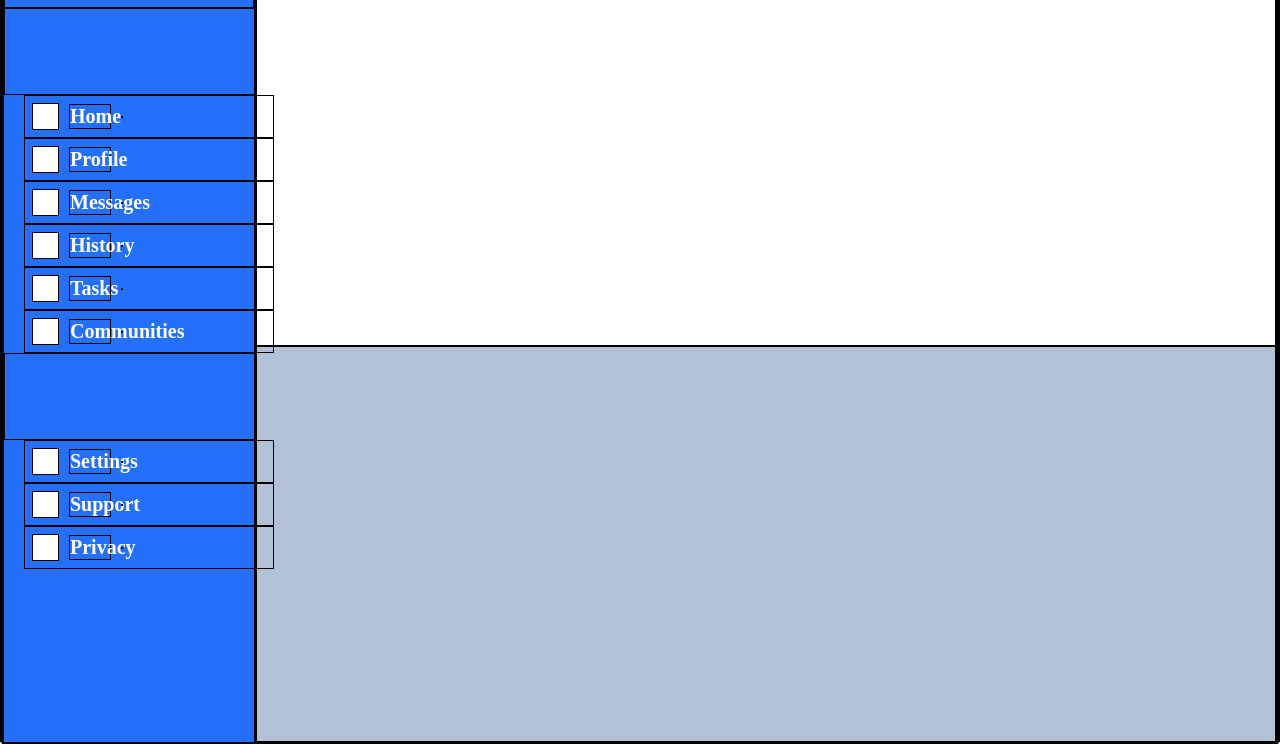
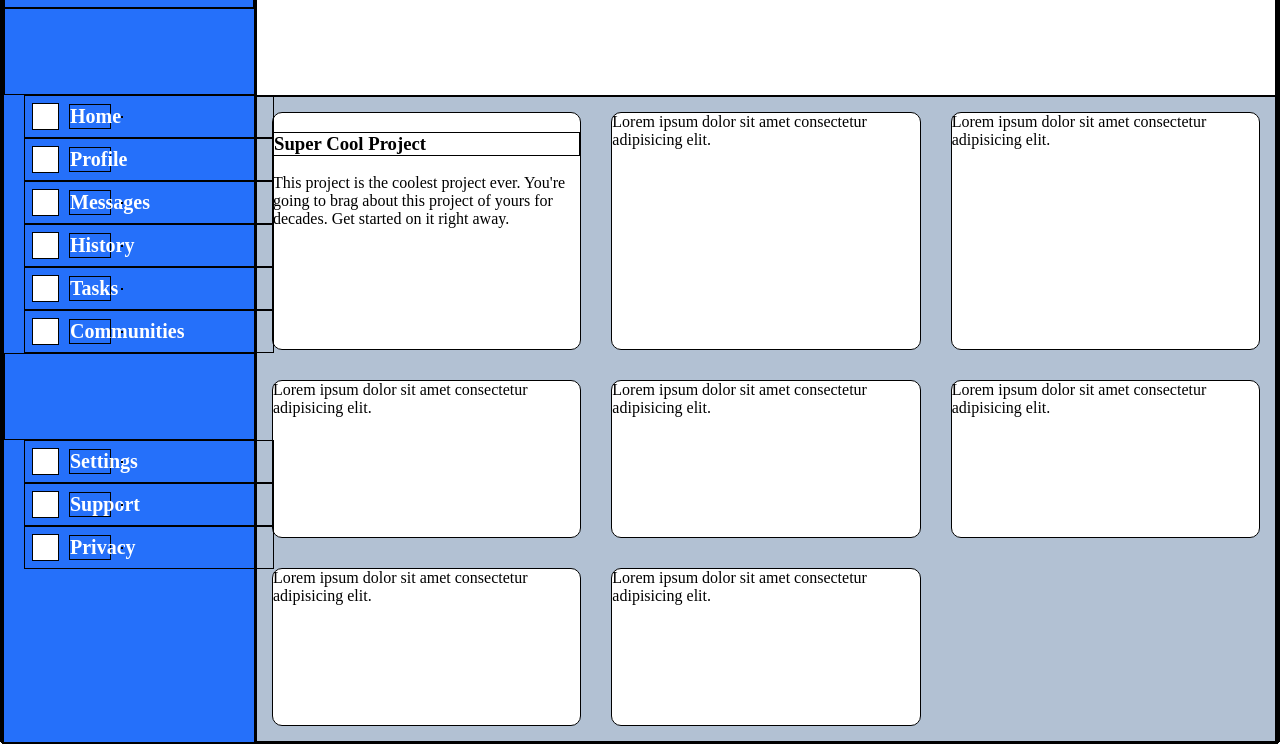
Before and after one commit to matman89/GridExercise, a plain HTML site: page index.html in a window 1280 px wide. Shown: the part 60-804 px from the top of the page. Drawn offline with Linux system fonts and the light colour scheme.

Commit message:
Begin Grid Structure

```diff
--- a/index.html
+++ b/index.html
@@ -71,7 +71,21 @@
 
     <div class="right_side">
         <div class="top_right_bar"></div>
-        <div class="bottom_right_bar"></div>
+        <div class="bottom_right_bar">
+            <div><h3>Super Cool Project</h3>
+
+                This project is the coolest project ever. You're going to brag
+                about this project of yours for decades. Get started on it right
+                away.
+            </div>
+            <div>Lorem ipsum dolor sit amet consectetur adipisicing elit.</div>
+            <div>Lorem ipsum dolor sit amet consectetur adipisicing elit.</div>
+            <div>Lorem ipsum dolor sit amet consectetur adipisicing elit.</div>
+            <div>Lorem ipsum dolor sit amet consectetur adipisicing elit.</div>
+            <div>Lorem ipsum dolor sit amet consectetur adipisicing elit.</div>
+            <div>Lorem ipsum dolor sit amet consectetur adipisicing elit.</div>
+            <div>Lorem ipsum dolor sit amet consectetur adipisicing elit.</div>
+        </div>
     </div>
 </div>
 
--- a/style.css
+++ b/style.css
@@ -140,7 +140,7 @@
 
 .top_right_bar
 {
-    height: 400px;
+    height: 150px;
     background-color: white;
 }
 
@@ -148,4 +148,13 @@
 {
     background-color: rgb(178, 193, 211);
     flex: 1;
+    display: grid;
+    grid-template-columns: 1fr 1fr 1fr;
 }
+
+.bottom_right_bar > div
+{
+    border-radius: 10px;
+    background-color: white;
+    margin: 15px;
+}
```
